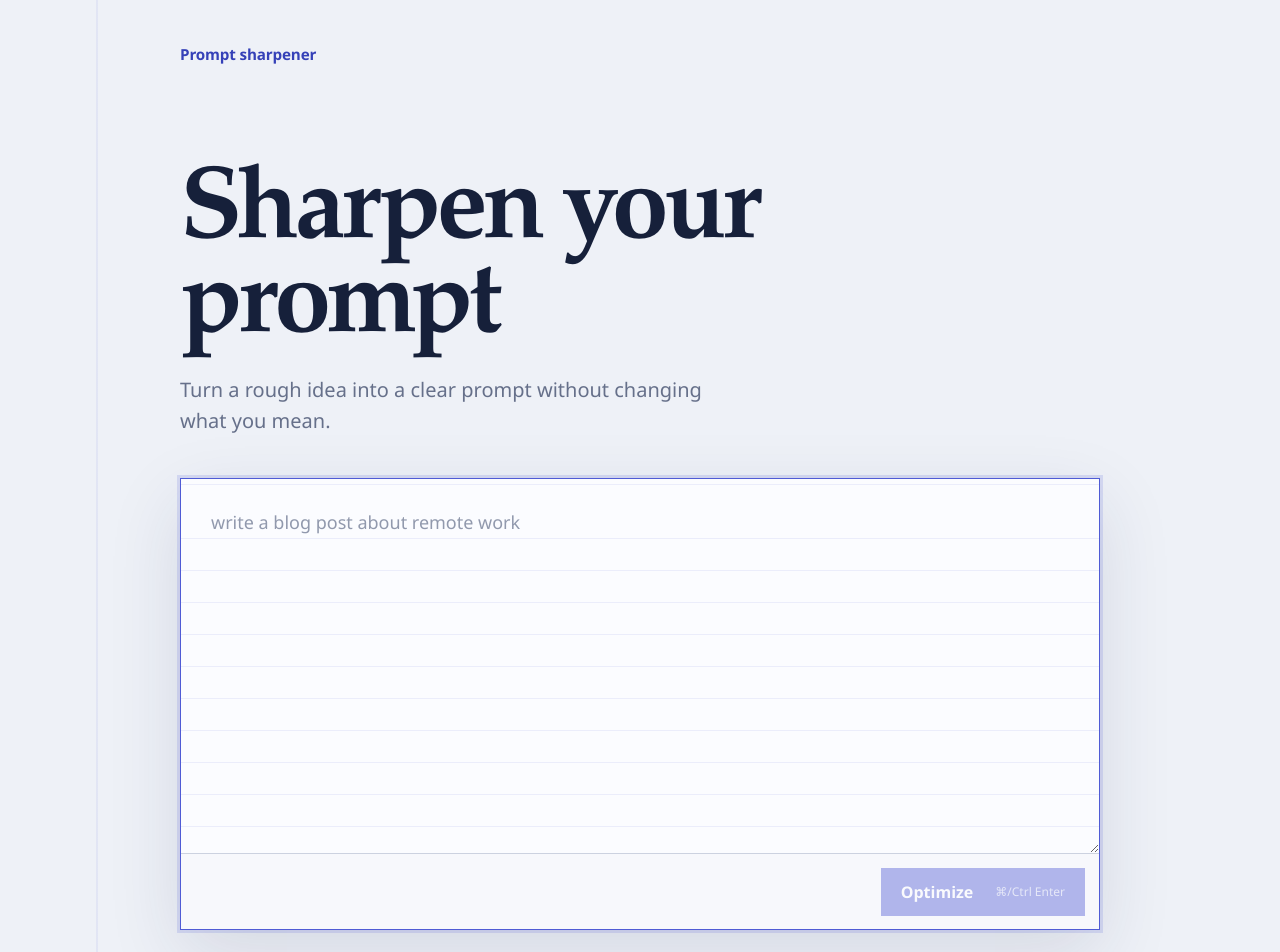
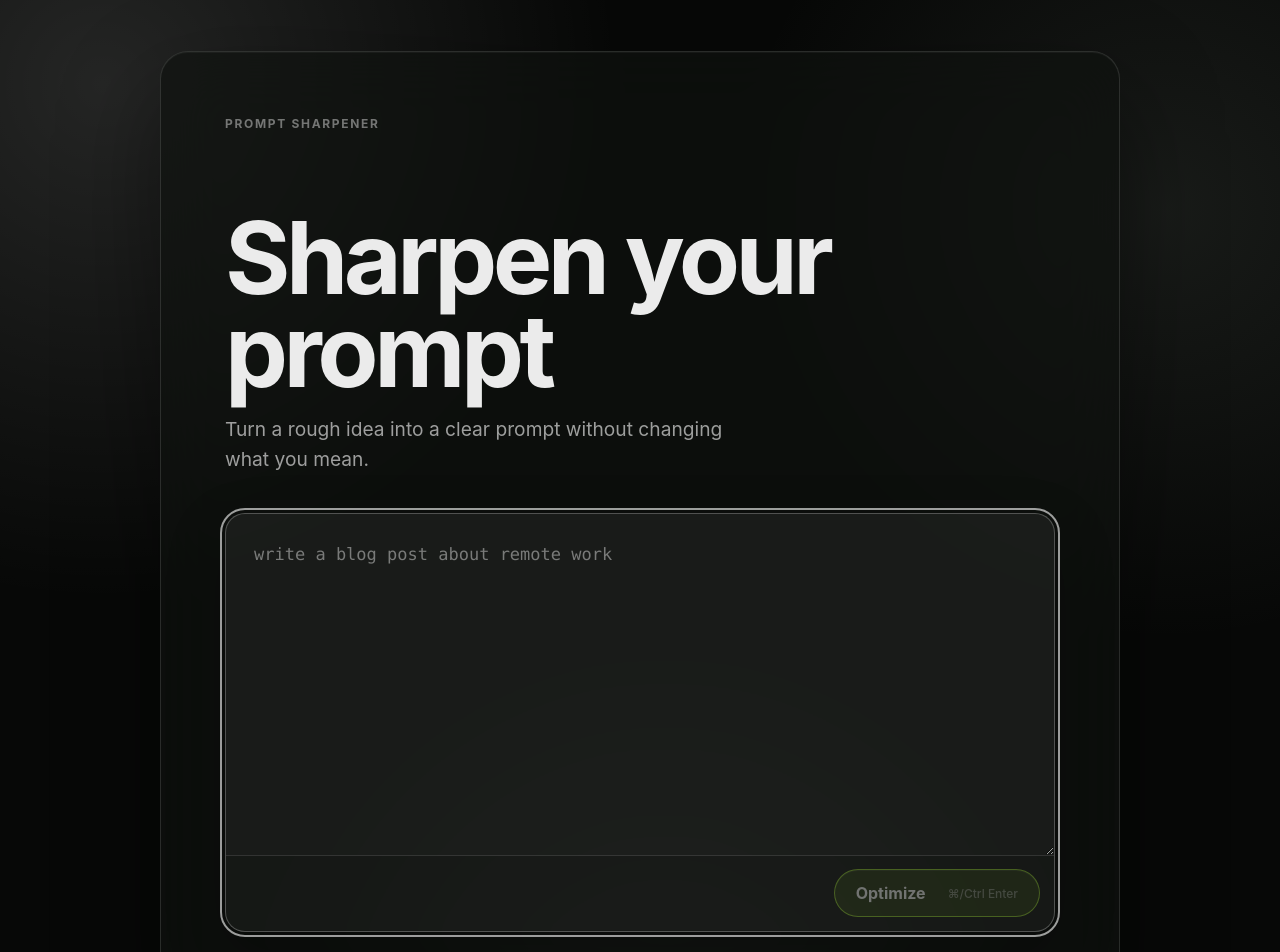
Before and after one commit to DhrubaDC1/prompt-optimizer, a Next.js app in the folder apps/web/: page / in a window 1280 px wide. Shown: the top 952 px of the page. Built offline with nearby package versions, Linux system fonts and the light colour scheme.

Commit message:
style(web): apply dark glass design

```diff
--- a/apps/web/app/globals.css
+++ b/apps/web/app/globals.css
@@ -1,14 +1,14 @@
 :root {
-  color-scheme: light;
-  --frost: #eef1f7;
-  --paper: #fbfcff;
-  --ink: #16203a;
-  --muted: #66708a;
-  --line: #ccd2e0;
-  --cobalt: #4f5bd5;
-  --cobalt-dark: #3541b8;
-  --error: #a52f43;
-  --error-soft: #fff0f2;
+  color-scheme: dark;
+  --page: #070807;
+  --text: rgba(255, 255, 255, 0.92);
+  --secondary: rgba(255, 255, 255, 0.6);
+  --micro: rgba(255, 255, 255, 0.42);
+  --line: rgba(255, 255, 255, 0.12);
+  --line-strong: rgba(255, 255, 255, 0.24);
+  --surface: rgba(255, 255, 255, 0.055);
+  --surface-strong: rgba(255, 255, 255, 0.09);
+  --lime: #b7ff3c;
 }
 
 * {
@@ -22,12 +22,16 @@ body {
 }
 
 body {
+  display: flex;
   min-height: 100vh;
+  padding: clamp(18px, 4vw, 56px);
   background:
-    linear-gradient(90deg, transparent 0 7.5%, rgba(79, 91, 213, 0.08) 7.5% 7.65%, transparent 7.65%),
-    var(--frost);
-  color: var(--ink);
-  font-family: "Avenir Next", Avenir, "Segoe UI", sans-serif;
+    radial-gradient(circle at 8% 8%, rgba(255, 255, 255, 0.12), transparent 34%),
+    radial-gradient(circle at 91% 20%, rgba(145, 158, 145, 0.13), transparent 30%),
+    radial-gradient(circle at 52% 100%, rgba(255, 255, 255, 0.08), transparent 34%),
+    var(--page);
+  color: var(--text);
+  font-family: Inter, ui-sans-serif, -apple-system, BlinkMacSystemFont, "Segoe UI", sans-serif;
 }
 
 button,
@@ -38,24 +42,7 @@ textarea {
 
 button {
   border: 0;
-}
-
-.app-shell {
-  width: min(920px, calc(100% - 40px));
-  min-height: 100vh;
-  margin: 0 auto;
-  padding: 44px 0 80px;
-}
-
-.brand {
-  color: var(--cobalt-dark);
-  font-size: 0.95rem;
-  font-weight: 650;
-  letter-spacing: -0.01em;
-}
-
-.input-screen {
-  margin-top: clamp(72px, 13vh, 140px);
+  border-radius: 999px;
 }
 
 h1,
@@ -66,31 +53,68 @@ p {
 
 h1,
 h2 {
-  font-family: "Iowan Old Style", "Palatino Linotype", Palatino, serif;
-  font-weight: 600;
+  font-weight: 650;
   letter-spacing: -0.045em;
 }
 
 h1 {
   max-width: 760px;
   margin-bottom: 18px;
-  font-size: clamp(3.25rem, 8vw, 6.6rem);
-  line-height: 0.92;
+  font-size: clamp(3rem, 8vw, 6.25rem);
+  line-height: 0.93;
+}
+
+.app-shell {
+  width: min(960px, 100%);
+  min-height: min(780px, calc(100vh - 48px));
+  margin: auto;
+  padding: clamp(28px, 5vw, 64px);
+  border: 1px solid var(--line);
+  border-radius: 28px;
+  background: rgba(16, 18, 15, 0.68);
+  box-shadow:
+    0 40px 100px rgba(0, 0, 0, 0.42),
+    inset 0 1px rgba(255, 255, 255, 0.04);
+  -webkit-backdrop-filter: blur(30px) saturate(125%);
+  backdrop-filter: blur(30px) saturate(125%);
+}
+
+.brand {
+  color: var(--micro);
+  font-size: 0.75rem;
+  font-weight: 700;
+  letter-spacing: 0.14em;
+  text-transform: uppercase;
+}
+
+.input-screen,
+.clarification-screen,
+.result-screen {
+  margin-top: clamp(64px, 10vh, 112px);
 }
 
 .supporting-copy {
   max-width: 540px;
-  margin-bottom: 42px;
-  color: var(--muted);
-  font-size: clamp(1.05rem, 2vw, 1.25rem);
+  margin-bottom: 38px;
+  color: var(--secondary);
+  font-size: clamp(1.05rem, 2vw, 1.2rem);
   line-height: 1.55;
 }
 
 .prompt-form {
   overflow: hidden;
   border: 1px solid var(--line);
-  background: var(--paper);
-  box-shadow: 0 24px 70px rgba(32, 43, 84, 0.12);
+  border-radius: 20px;
+  background: var(--surface);
+  box-shadow: 0 22px 60px rgba(0, 0, 0, 0.24);
+}
+
+.prompt-form textarea,
+.result-editor {
+  color: var(--text);
+  font-family: "SFMono-Regular", Consolas, "Liberation Mono", monospace;
+  font-size: 17px;
+  line-height: 1.7;
 }
 
 .prompt-form textarea {
@@ -98,34 +122,24 @@ h1 {
   width: 100%;
   min-height: 290px;
   resize: vertical;
+  padding: 26px 28px;
   border: 0;
   border-radius: 0;
   outline: 0;
-  padding: 27px 30px;
-  background:
-    repeating-linear-gradient(
-      to bottom,
-      transparent 0,
-      transparent 31px,
-      rgba(79, 91, 213, 0.09) 31px,
-      rgba(79, 91, 213, 0.09) 32px
-    ),
-    var(--paper);
-  background-position: 0 28px;
-  color: var(--ink);
-  font-size: 18px;
-  line-height: 32px;
+  background: transparent;
 }
 
 .prompt-form textarea::placeholder {
-  color: #9199ad;
+  color: var(--micro);
 }
 
-.prompt-form:focus-within {
-  border-color: var(--cobalt);
-  box-shadow:
-    0 0 0 3px rgba(79, 91, 213, 0.16),
-    0 24px 70px rgba(32, 43, 84, 0.12);
+.prompt-form:focus-within,
+.result-editor:focus-visible,
+.text-answer:focus-visible,
+.other-input:focus-visible {
+  border-color: var(--line-strong);
+  outline: 2px solid rgba(255, 255, 255, 0.6);
+  outline-offset: 3px;
 }
 
 .form-footer {
@@ -134,9 +148,9 @@ h1 {
   align-items: center;
   justify-content: space-between;
   gap: 20px;
+  padding: 13px 14px 13px 28px;
   border-top: 1px solid var(--line);
-  padding: 13px 14px 13px 28px;
-  background: #f7f8fc;
+  background: rgba(0, 0, 0, 0.12);
 }
 
 .prompt-meta {
@@ -144,14 +158,15 @@ h1 {
 }
 
 .counter {
-  color: var(--muted);
+  color: var(--micro);
   font-size: 0.9rem;
   font-variant-numeric: tabular-nums;
 }
 
 .counter-error {
-  color: var(--error);
-  font-weight: 650;
+  font-weight: 700;
+  text-decoration: underline;
+  text-underline-offset: 3px;
 }
 
 .form-footer button,
@@ -161,43 +176,208 @@ h1 {
   min-height: 48px;
   align-items: center;
   gap: 22px;
-  padding: 0 20px;
-  background: var(--cobalt);
-  color: white;
+  padding: 0 21px;
+  border: 1px solid rgba(183, 255, 60, 0.7);
+  background: rgba(183, 255, 60, 0.15);
+  box-shadow: inset 0 1px rgba(255, 255, 255, 0.08);
+  color: var(--text);
   cursor: pointer;
-  font-weight: 650;
+  font-weight: 700;
 }
 
 .form-footer button:hover:not(:disabled),
 .error-banner button:hover,
 .primary-button:hover:not(:disabled) {
-  background: var(--cobalt-dark);
+  background: rgba(183, 255, 60, 0.24);
 }
 
 .form-footer button:focus-visible,
 .error-banner button:focus-visible,
-.clarification-actions button:focus-visible,
-.result-actions button:focus-visible,
-.choice:has(input:focus-visible),
-.text-answer:focus-visible,
-.other-input:focus-visible,
-.result-editor:focus-visible {
-  outline: 3px solid rgba(79, 91, 213, 0.35);
+.primary-button:focus-visible,
+.choice:has(input:focus-visible) {
+  outline: 2px solid var(--lime);
   outline-offset: 3px;
 }
 
-.form-footer button:disabled {
+.secondary-button:focus-visible,
+.text-button:focus-visible {
+  outline: 2px solid rgba(255, 255, 255, 0.6);
+  outline-offset: 3px;
+}
+
+.form-footer button:disabled,
+.clarification-actions button:disabled,
+.result-actions button:disabled {
   cursor: not-allowed;
   opacity: 0.42;
 }
 
+.shortcut {
+  color: var(--micro);
+  font-size: 0.75rem;
+  font-weight: 500;
+}
+
 .clarification-screen {
-  margin-top: clamp(72px, 13vh, 140px);
   outline: 0;
 }
 
-.result-screen {
-  margin-top: clamp(72px, 13vh, 140px);
+.progress-copy {
+  margin-bottom: 10px;
+  color: var(--micro);
+  font-size: 0.78rem;
+  font-weight: 650;
+  letter-spacing: 0.08em;
+  text-transform: uppercase;
+}
+
+.clarification-screen progress {
+  display: block;
+  width: 100%;
+  height: 3px;
+  overflow: hidden;
+  border: 0;
+  background: var(--line);
+  color: var(--secondary);
+}
+
+.clarification-screen progress::-webkit-progress-bar {
+  background: var(--line);
+}
+
+.clarification-screen progress::-webkit-progress-value,
+.clarification-screen progress::-moz-progress-bar {
+  background: rgba(255, 255, 255, 0.6);
+}
+
+.clarification-form {
+  margin-top: 48px;
+}
+
+.clarification-form fieldset {
+  margin: 0;
+  padding: 0;
+  border: 0;
+}
+
+.clarification-form legend {
+  max-width: 780px;
+  margin-bottom: 32px;
+  font-size: clamp(2rem, 5.5vw, 4.15rem);
+  font-weight: 650;
+  letter-spacing: -0.045em;
+  line-height: 1.02;
+}
+
+.choices {
+  display: grid;
+  max-width: 680px;
+  gap: 10px;
+}
+
+.choices-inline {
+  grid-template-columns: repeat(2, minmax(0, 180px));
+}
+
+.choice {
+  display: flex;
+  min-height: 54px;
+  align-items: center;
+  gap: 14px;
+  padding: 12px 16px;
+  border: 1px solid var(--line);
+  border-radius: 14px;
+  background: var(--surface);
+  color: var(--text);
+  cursor: pointer;
+}
+
+.choice:hover {
+  border-color: var(--line-strong);
+  background: var(--surface-strong);
+}
+
+.choice:has(input:checked) {
+  border-color: rgba(183, 255, 60, 0.74);
+  background: rgba(183, 255, 60, 0.1);
+  box-shadow: inset 4px 0 var(--lime);
+}
+
+.choice input {
+  width: 18px;
+  height: 18px;
+  margin: 0;
+  accent-color: var(--lime);
+}
+
+.text-answer,
+.other-input {
+  width: min(100%, 680px);
+  padding: 15px 16px;
+  border: 1px solid var(--line);
+  border-radius: 14px;
+  background: var(--surface);
+  color: var(--text);
+  font-size: 17px;
+}
+
+textarea.text-answer {
+  min-height: 180px;
+  resize: vertical;
+  line-height: 1.55;
+}
+
+.text-answer::placeholder,
+.other-input::placeholder {
+  color: var(--micro);
+}
+
+.other-input {
+  margin-top: 2px;
+}
+
+.other-input:disabled {
+  cursor: not-allowed;
+  opacity: 0.42;
+}
+
+.clarification-actions,
+.result-actions {
+  display: flex;
+  align-items: center;
+  gap: 12px;
+}
+
+.clarification-actions {
+  margin-top: 46px;
+}
+
+.clarification-actions button,
+.result-actions button {
+  min-height: 48px;
+  padding: 0 20px;
+  color: var(--secondary);
+  cursor: pointer;
+  font-weight: 650;
+}
+
+.secondary-button {
+  border: 1px solid var(--line);
+  background: var(--surface);
+}
+
+.secondary-button:hover:not(:disabled) {
+  border-color: var(--line-strong);
+  background: var(--surface-strong);
+}
+
+.text-button {
+  margin-left: auto;
+  background: transparent;
+}
+
+.text-button:hover {
+  color: var(--text);
 }
 
 .result-screen h1 {
@@ -207,16 +387,26 @@ h1 {
 
 .result-label {
   display: flex;
-  align-items: baseline;
-  justify-content: space-between;
-  gap: 24px;
-  margin-bottom: 10px;
-  color: var(--ink);
-  font-weight: 650;
+  align-items: center;
+  gap: 10px;
+  margin-bottom: 12px;
+  color: var(--text);
+  font-weight: 700;
+}
+
+.result-label::before {
+  width: 8px;
+  height: 8px;
+  flex: none;
+  border-radius: 50%;
+  background: var(--lime);
+  box-shadow: 0 0 18px rgba(183, 255, 60, 0.45);
+  content: "";
 }
 
 .result-label span {
-  color: var(--muted);
+  margin-left: auto;
+  color: var(--secondary);
   font-size: 0.9rem;
   font-weight: 400;
 }
@@ -226,23 +416,11 @@ h1 {
   width: 100%;
   min-height: 330px;
   resize: vertical;
+  padding: 25px 28px;
   border: 1px solid var(--line);
-  border-radius: 0;
-  padding: 25px 28px;
-  background:
-    repeating-linear-gradient(
-      to bottom,
-      transparent 0,
-      transparent 31px,
-      rgba(79, 91, 213, 0.09) 31px,
-      rgba(79, 91, 213, 0.09) 32px
-    ),
-    var(--paper);
-  background-position: 0 26px;
-  box-shadow: 0 24px 70px rgba(32, 43, 84, 0.1);
-  color: var(--ink);
-  font-size: 18px;
-  line-height: 32px;
+  border-radius: 20px;
+  background: var(--surface);
+  box-shadow: 0 22px 60px rgba(0, 0, 0, 0.22);
 }
 
 .result-footer {
@@ -255,201 +433,42 @@ h1 {
 
 .copy-status {
   margin: 0;
-  color: var(--cobalt-dark);
+  color: var(--secondary);
   font-size: 0.9rem;
 }
 
 .result-actions {
-  display: flex;
   flex: none;
-  align-items: center;
-  gap: 12px;
-}
-
-.result-actions button {
-  min-height: 48px;
-  padding: 0 20px;
-  cursor: pointer;
-  font-weight: 650;
-}
-
-.result-actions button:disabled {
-  cursor: not-allowed;
-  opacity: 0.42;
 }
 
 .start-over {
   margin-left: 0;
 }
 
-.progress-copy {
-  margin-bottom: 9px;
-  color: var(--cobalt-dark);
-  font-size: 0.9rem;
-  font-weight: 650;
-}
-
-.clarification-screen progress {
-  display: block;
-  width: 100%;
-  height: 3px;
-  overflow: hidden;
-  border: 0;
-  background: var(--line);
-  color: var(--cobalt);
-}
-
-.clarification-screen progress::-webkit-progress-bar {
-  background: var(--line);
-}
-
-.clarification-screen progress::-webkit-progress-value {
-  background: var(--cobalt);
-}
-
-.clarification-screen progress::-moz-progress-bar {
-  background: var(--cobalt);
-}
-
-.clarification-form {
-  margin-top: 52px;
-}
-
-.clarification-form fieldset {
-  margin: 0;
-  padding: 0;
-  border: 0;
-}
-
-.clarification-form legend {
-  max-width: 780px;
-  margin-bottom: 34px;
-  font-family: "Iowan Old Style", "Palatino Linotype", Palatino, serif;
-  font-size: clamp(2.25rem, 5.5vw, 4.6rem);
-  font-weight: 600;
-  letter-spacing: -0.04em;
-  line-height: 1;
-}
-
-.choices {
-  display: grid;
-  gap: 10px;
-  max-width: 680px;
-}
-
-.choices-inline {
-  grid-template-columns: repeat(2, minmax(0, 180px));
-}
-
-.choice {
-  display: flex;
-  min-height: 54px;
-  align-items: center;
-  gap: 14px;
-  border: 1px solid var(--line);
-  padding: 12px 16px;
-  background: var(--paper);
-  cursor: pointer;
-}
-
-.choice:has(input:checked) {
-  border-color: var(--cobalt);
-  box-shadow: inset 4px 0 var(--cobalt);
-}
-
-.choice input {
-  width: 18px;
-  height: 18px;
-  margin: 0;
-  accent-color: var(--cobalt);
-}
-
-.text-answer,
-.other-input {
-  width: min(100%, 680px);
-  border: 1px solid var(--line);
-  border-radius: 0;
-  padding: 15px 16px;
-  background: var(--paper);
-  color: var(--ink);
-  font-size: 17px;
-}
-
-textarea.text-answer {
-  min-height: 180px;
-  resize: vertical;
-  line-height: 1.55;
-}
-
-.other-input {
-  margin-top: 2px;
-}
-
-.other-input:disabled {
-  background: #e6e9f0;
-  cursor: not-allowed;
-}
-
-.clarification-actions {
-  display: flex;
-  align-items: center;
-  gap: 12px;
-  margin-top: 48px;
-}
-
-.clarification-actions button {
-  min-height: 48px;
-  padding: 0 20px;
-  cursor: pointer;
-  font-weight: 650;
-}
-
-.clarification-actions button:disabled {
-  cursor: not-allowed;
-  opacity: 0.42;
-}
-
-.secondary-button {
-  border: 1px solid var(--line);
-  background: var(--paper);
-  color: var(--ink);
-}
-
-.text-button {
-  margin-left: auto;
-  background: transparent;
-  color: var(--cobalt-dark);
-}
-
-.shortcut {
-  color: rgba(255, 255, 255, 0.72);
-  font-size: 0.75rem;
-  font-weight: 500;
-}
-
 .loading-state,
 .phase-panel,
 .error-banner {
-  margin-top: clamp(100px, 23vh, 220px);
+  margin-top: clamp(100px, 20vh, 190px);
 }
 
 .loading-state {
   display: flex;
   align-items: center;
   gap: 18px;
-  color: var(--muted);
+  color: var(--secondary);
   font-size: 1.05rem;
 }
 
-.loading-state p {
-  margin: 0;
+.loading-state p,
+.error-banner p {
+  margin-bottom: 0;
 }
 
 .spinner {
   width: 26px;
   height: 26px;
-  border: 2px solid rgba(79, 91, 213, 0.2);
-  border-top-color: var(--cobalt);
+  border: 2px solid var(--line);
+  border-top-color: rgba(255, 255, 255, 0.92);
   border-radius: 50%;
   animation: spin 0.75s linear infinite;
 }
@@ -463,7 +482,7 @@ textarea.text-answer {
 .phase-panel p,
 .error-banner p {
   max-width: 580px;
-  color: var(--muted);
+  color: var(--secondary);
   line-height: 1.6;
 }
 
@@ -472,19 +491,14 @@ textarea.text-answer {
   align-items: end;
   justify-content: space-between;
   gap: 32px;
-  border-left: 5px solid var(--error);
-  padding: 26px 0 22px 28px;
-  background: var(--error-soft);
-}
-
-.error-banner p {
-  margin-bottom: 0;
+  padding: 28px;
+  border: 1px solid var(--line);
+  border-radius: 20px;
+  background: var(--surface);
 }
 
 .error-banner button {
   flex: none;
-  margin-right: 22px;
-  background: var(--error);
 }
 
 .sr-only {
@@ -505,16 +519,20 @@ textarea.text-answer {
 
 @media (max-width: 640px) {
   body {
-    background: var(--frost);
+    display: block;
+    padding: 12px;
   }
 
   .app-shell {
-    width: min(100% - 24px, 920px);
-    padding-top: 24px;
+    min-height: calc(100vh - 24px);
+    margin: 0;
+    padding: 24px 20px 32px;
   }
 
-  .input-screen {
-    margin-top: 64px;
+  .input-screen,
+  .clarification-screen,
+  .result-screen {
+    margin-top: 58px;
   }
 
   .supporting-copy {
@@ -541,15 +559,15 @@ textarea.text-answer {
     justify-content: space-between;
   }
 
-  .error-banner {
-    align-items: stretch;
+  .error-banner,
+  .result-label,
+  .result-footer {
+    align-items: flex-start;
     flex-direction: column;
-    padding-right: 22px;
   }
 
   .error-banner button {
     justify-content: center;
-    margin-right: 0;
   }
 
   .clarification-actions {
@@ -564,10 +582,8 @@ textarea.text-answer {
     margin-left: auto;
   }
 
-  .result-label,
-  .result-footer {
-    align-items: flex-start;
-    flex-direction: column;
+  .result-label span {
+    margin-left: 18px;
   }
 
   .result-editor {
--- a/apps/web/components/ClarificationForm.jsx
+++ b/apps/web/components/ClarificationForm.jsx
@@ -56,7 +56,7 @@ export default function ClarificationForm({ questions, answers, index, dispatch,
             onClick={() => dispatch({ type: 'BACK' })}
             disabled={index === 0}
           >
-            Back
+            Go back
           </button>
           {canOptimizeAnyway && (
             <button className="text-button" type="button" onClick={optimizeAnyway}>
@@ -64,7 +64,7 @@ export default function ClarificationForm({ questions, answers, index, dispatch,
             </button>
           )}
           <button className="primary-button" type="submit" disabled={!complete}>
-            {last ? 'Optimize' : 'Next'}
+            {last ? 'Optimize' : 'Continue'}
           </button>
         </div>
       </form>
```
